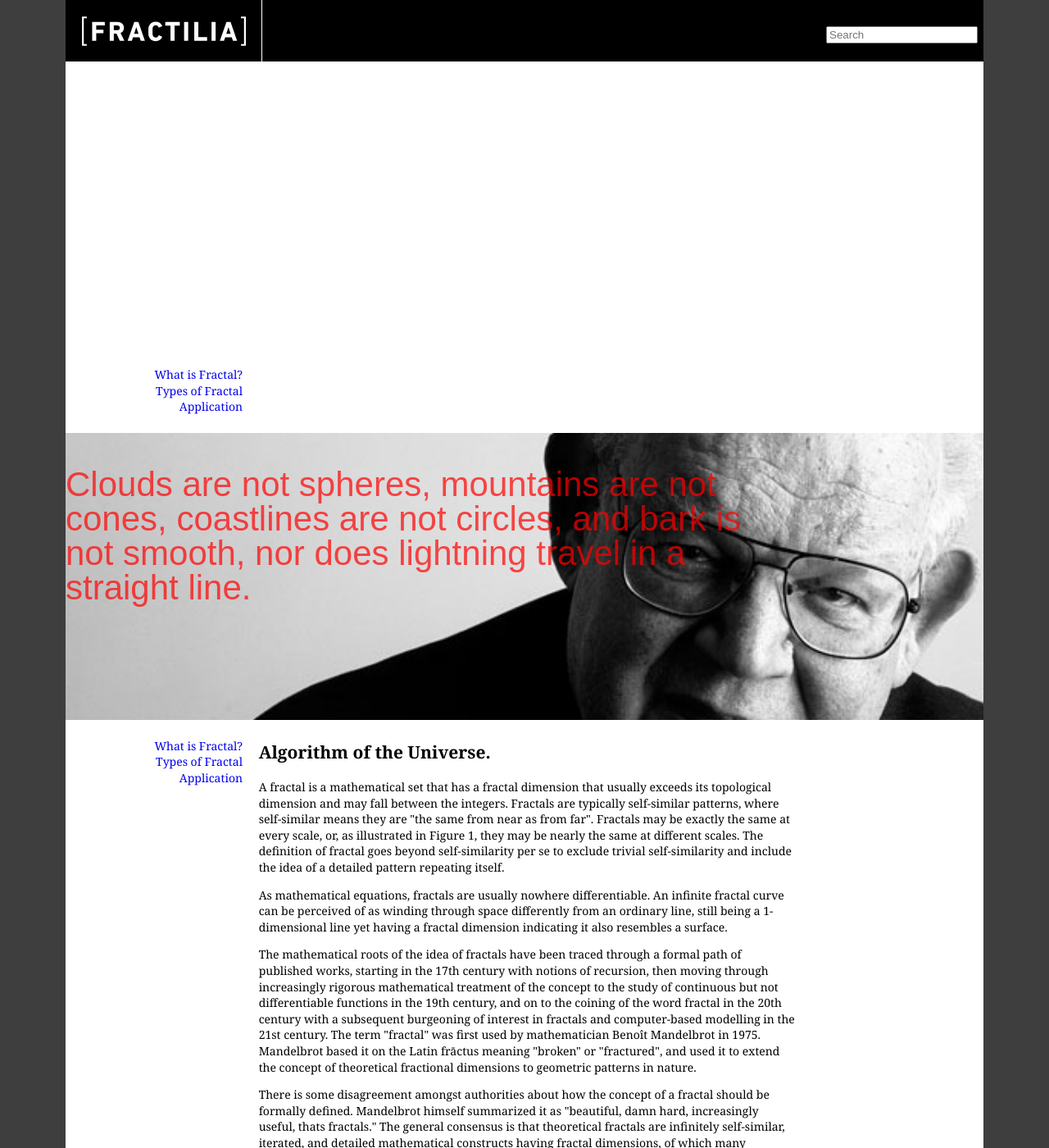
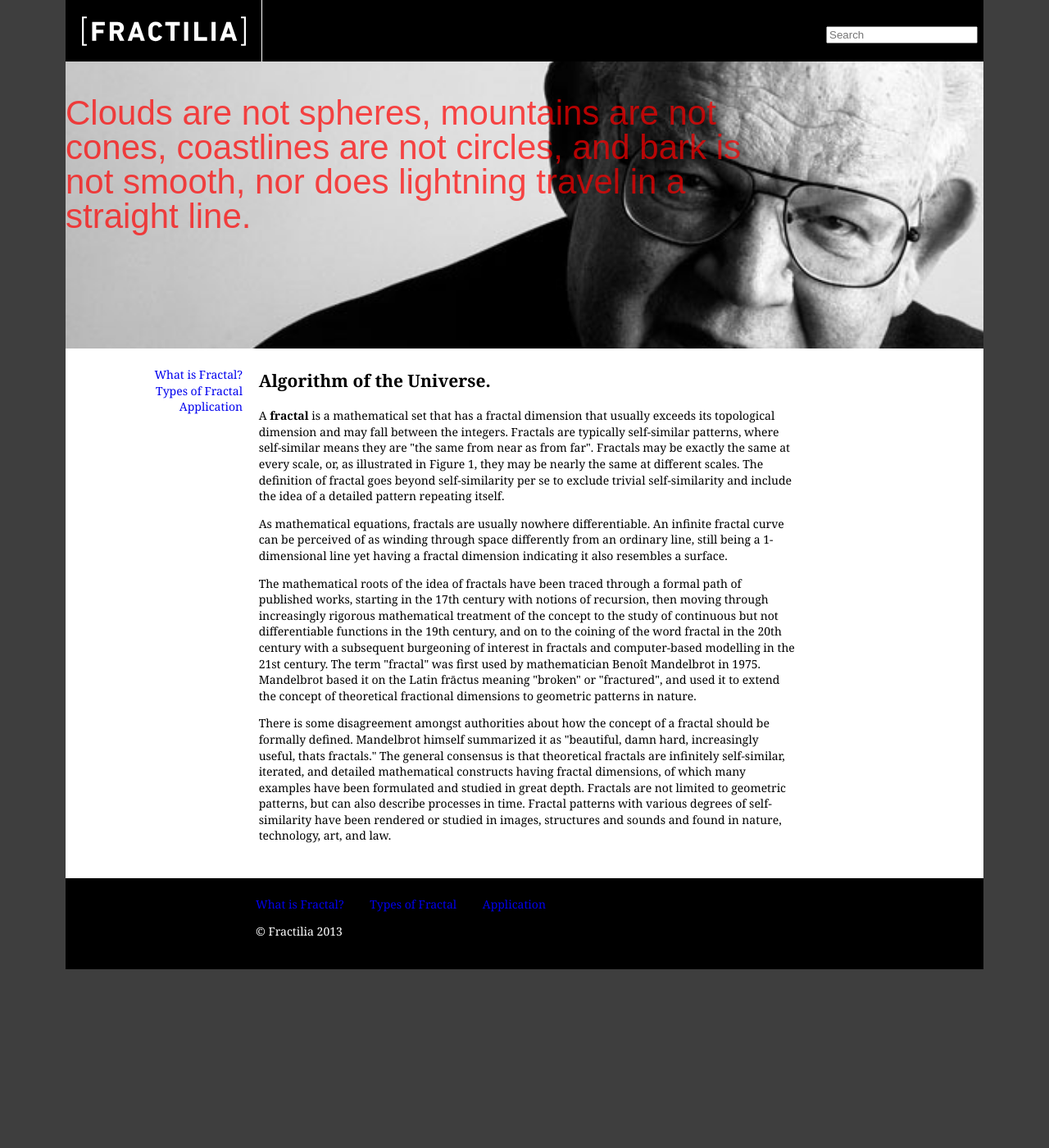
Before and after one commit to seitagoto/large-data-website, a Jekyll site: the page built from index.html, in a window 1280 px wide and 1400 px high. Shown: the whole window at 82% size. Built offline with Jekyll 4.4.1, drawn with Linux system fonts in a browser that asks for light colours; Markdown is read by kramdown in place of the engine named in the settings.

Commit message:
modified index

```diff
--- a/index.html
+++ b/index.html
@@ -1,29 +1,18 @@
 ---
 layout: default
-title: Home
+title: Welcome
+description: Fractilia is a place of learning for people from all walks of life. This site was made to spread the knowledge of this beautiful mathematics.
+top: Clouds are not spheres, mountains are not cones, coastlines are not circles, and bark is not smooth, nor does lightning travel in a straight line.
+bgclass: home-masthead
 ---
 
-<div class="home-masthead masthead">
-	<span>Clouds are not spheres, mountains are not cones, coastlines are not
-		circles, and bark is not smooth, nor does lightning travel in a straight
-		line.</span>
-</div>
-
-<nav class="unit unit-s-1 unit-m-1 unit-l-1-5">
-	<div class="top-nav unit-spacer">
-		<ul>
-			<li><a href="{{site.baseurl}}/what/index.html">What is Fractal?</a></li>
-			<li><a href="{{site.baseurl}}/type/index.html">Types of Fractal</a></li>
-			<li><a href="{{site.baseurl}}/application/index.html">Application</a></li>
-		</ul>
-	</div>
-</nav>
 
 
-<div class="unit unit-s-1 unit-m-3-4 unit-l-3-5">
-	<article class="unit-spacer">
+
+<article class="unit unit-s-1 unit-m-3-4 unit-l-3-5">
+	<div class="unit-spacer">
 		<h2>Algorithm of the Universe.</h2>
-		<p>A fractal is a mathematical set that has a fractal dimension that usually
+		<p>A <strong>fractal</strong> is a mathematical set that has a fractal dimension that usually
 			exceeds its topological dimension and may fall between the integers.
 			Fractals are typically self-similar patterns, where self-similar means they
 			are "the same from near as from far". Fractals may be exactly the same at
@@ -55,10 +44,10 @@
 			Fractal patterns with various degrees of self-similarity have been rendered
 			or studied in images, structures and sounds and found in nature, technology,
 			art, and law.</p>
-	</article>
-</div>
+	</div>
+</article>
 
-<div class="unit unit-s-hidden unit-m-1-4 unit-l-1-5">
-	<article class="unit-spacer">
-	</article>
-</div>
+<article class="unit unit-s-hidden unit-m-1-4 unit-l-1-5">
+	<div class="unit-spacer">
+	</div>
+</article>
```
